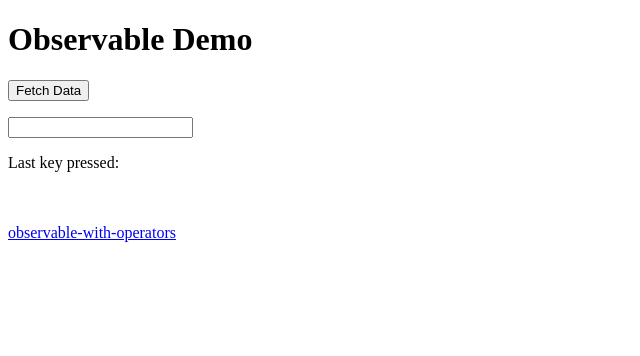
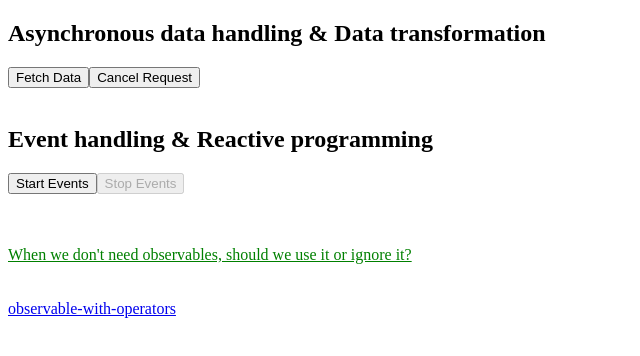
Before and after one commit to shahinzaman1o2/angular_jumpstart, an Angular app: page /observable-use-cases in a window 1280 px wide. Shown: the top 356 px of the page, without its empty margins (0-640 px from the left). Built offline with nearby package versions, Linux system fonts and the light colour scheme.

Commit message:
Added Advantages of Observables over Promises to ObservableUseCasesComponent

```diff
--- a/src/app/observable-use-cases/observable-use-cases.component.ts
+++ b/src/app/observable-use-cases/observable-use-cases.component.ts
@@ -1,80 +1,219 @@
-// Asynchronous data handling: In this example, we can create an observable that fetches data from a remote server asynchronously using the HttpClient service.
-// We subscribe to the observable and update the UI with the fetched data.
+//                  Observables
+// Observables are powerful data types that allows us -->
+// to handle asynchronous data streams  &  to model a variety of types of events
+// An observable can emit one or more values over time, and can also emit an error or a completion signal.
+// You can subscribe to an observable to receive these emitted values,
+// and we can also transform, filter, and combine observables to create more complex data streams.
+//----------------- **** ------------ **** ----------- **** ------------ **** ----------- **** ----------- **** -----------
+//             Use Cases of Observables
+// Use Case - 1: Asynchronous data handling --> In this example, we can create an observable that fetches data from a remote
+// server asynchronously using the HttpClient service. We subscribe to the observable and update the UI with the fetched data.
 
-// Event handling: We can create an observable that listens to events on a web page, such as a mouse click or a keyboard press, and performs an action based on the event.
-// In this example, we create an observable that listens to keyup events on an input field and updates a variable with the last pressed key.
+// Use Case - 2: Data transformation -->  We can create an observable that performs operations
+// on the data, such as filtering, mapping, and sorting, before sending it to the UI.
 
-// Reactive programming: We can create an observable that responds to changes in a data source, such as a form input field or a database, and updates the UI accordingly.
-// In this example, we create an observable that responds to changes in the input field and updates the UI with the last pressed key.
+// Use Case - 3: Event handling --> We can create an observable that listens to events on a
+// web page, such as a mouse click or a keyboard press, and performs an action based on the event.
 
-// Data transformation: We can create an observable that performs operations on the data, such as filtering, mapping, and sorting, before sending it to the UI.
-// In this example, we perform a map operation on the fetched data to extract the "title" property before updating the UI.
+// Use Case - 4: Reactive programming --> We can create an observable that responds to changes
+// in a data source, such as a form input field or a database, and updates the UI accordingly.
+//---------------------------------------------------------------------------------------------------------------------
+//             Advantages of Observables over Promises
+// Advantage - 1: Observables are lazy --> Observables do not execute the code inside them until a subscription is made,
+// which means that they don't start fetching data until the subscribe() method is called.
+// This can be useful in scenarios where you want to delay fetching data until a certain condition is met,
+// or where you want to fetch data on demand.
 
-import { Component, OnInit, OnDestroy } from '@angular/core';
-import { Observable, fromEvent, Subscription } from 'rxjs';
+// Advantage - 2: Observables support cancellation --> Unlike Promises, Observables can be canceled.
+// This means that you can stop the data stream at any time, which can help prevent memory leaks and improve performance.
+
+// Advantage - 3: Observables can handle multiple events --> Observables emit multiple events over time, while Promises only emit a single value.
+// This makes Observables more suited for scenarios where you want to stream real-time data or handle multiple HTTP requests.
+
+// Advantage - 4: Observables provide powerful operators
+// (which is discussed & implemented in the route [next route] - observable-with-operators) -->
+// Observables provide a wide range of operators that allow you to transform, filter, and manipulate data streams.
+// These operators can simplify complex data transformations and make it easier to work with asynchronous data streams.
+
+import { Component, OnDestroy } from '@angular/core';
 import { HttpClient } from '@angular/common/http';
-import { map, filter, debounceTime, distinctUntilChanged } from 'rxjs/operators';
+import { Observable, Subscription, delay } from 'rxjs';
+// import { catchError, map, tap, throwError } from 'rxjs';
 
 @Component({
   selector: 'app-observable-use-cases',
   template: `
-    <h1>Observable Demo</h1>
-    <button (click)="fetchData()">Fetch Data</button>
-    <ul>
+    <h2>Asynchronous data handling & Data transformation</h2>
+    <div *ngIf="isLoading">
+      Loading...
+    </div>
+    <ul *ngIf="!isLoading">
       <li *ngFor="let item of items">{{ item }}</li>
     </ul>
-    <input type="text" #input (keyup)="search(input.value)" />
-    <p>Last key pressed: {{ lastKeyPressed }}</p>
+    <button (click)="fetchData()">Fetch Data</button>
+    <button (click)="cancelRequest()">Cancel Request</button>
     <br><br>
+
+    <h2>Event handling & Reactive programming</h2>
+    <button (click)="startEvents()">Start Events</button>
+    <button (click)="stopEvents()" [disabled]="!eventsStarted">Stop Events</button>
+    <ul>
+      <li *ngFor="let event of events">{{ event }}</li>
+    </ul>
+
+    <br><br>
+    <a style="color: green" target="_blank"
+      href="https://docs.google.com/document/d/1ROdCefaJduy7A0FTDrBVjIg_d6R5Br1o60vxs0i1Z60/edit?usp=share_link"
+    >When we don't need observables, should we use it or ignore it?</a>
+    <br><br><br>
+
     <a routerLink="/observable-with-operators">observable-with-operators</a>
   `,
   styleUrls: ['./observable-use-cases.component.css']
 })
-export class ObservableUseCasesComponent implements OnInit, OnDestroy {
+export class ObservableUseCasesComponent implements OnDestroy {
+  isLoading = false;
   items: string[] = [];
-  lastKeyPressed: string = '';
-  dataSubscription!: Subscription;
-  searchSubscription!: Subscription;
+  dataSubscription: Subscription | undefined;
+  // dataSubscription: Subscription;
+  //--> must have a value of type `Subscription` -- can't be `undefined` or null initially -- (can't be `undefined` or null  at runtime)
+  // dataSubscription!: Subscription;     [non-null assertion operator `!`]
+  //--> must have a value of type `Subscription` -- can be `undefined` or null initially -- (can't be `undefined` or null at runtime)
+  // dataSubscription: Subscription | undefined;
+  //--> can have a value of type `Subscription` -- can be `undefined` or null initially -- (can't be `undefined` or null at runtime)
+
+  eventsStarted = false;
+  events: string[] = [];
+  eventSubscription: any;
 
   constructor(private http: HttpClient) { }
 
   ngOnInit() { }
 
-  // Asynchronous data handling:
-  // We can create an observable that fetches data from a remote server asynchronously using the HttpClient service.
-  fetchData() {
-    const data$: Observable<any[]> = this.http.get<any[]>('https://jsonplaceholder.typicode.com/todos');
+  // Use Case - 1: Asynchronous data handling -->
+  // Advantage - 1: Observables are lazy ---
+
+  fetchData(): void {
+    this.isLoading = true;
+
+    // Create an observable that fetches data from a remote server
+    const data$: Observable<any[]> = new Observable((observer) => {
+      // `new Observable` creates an instance of the `Observable` class, which is a constructor function for creating observable instances.
+      //    When you create an observable using `new Observable`, you are essentially defining a blueprint for the observable,
+      //    which specifies how the observable should behave when it is subscribed to, and how it should emit values to its subscribers.
+      //    Therefore, new Observable is called the Observable constructor because it constructs new observable instances based on the blueprint defined by the Observable class.
+
+      // Send an HTTP request to fetch the data
+      const subscription = this.http.get<any[]>('https://jsonplaceholder.typicode.com/todos').pipe(
+        delay(5000)
+      ).subscribe({  // `subscription` is of type `Subscription` because it is assigned the result of calling `subscribe` method on an observable returned by the `http.get` method.
+        next: (data) => {
+          // Use Case - 2: Data transformation -->
+          const transformedData = data.map((item) => item.title);
+          observer.next(transformedData);
+          observer.complete();
+        },
+        error: (err) => {
+          observer.error(err);
+        }
+      });
+      // because of the new Observable constructor, we could create a dedicated variable `subscription` of type Subscription
+      // using this subscription, we can implement the Advantage - 2: Observables support cancellation...
+
+      // Advantage - 2: Observables support cancellation ---
+      return () => {
+        subscription.unsubscribe();
+      };
+    });
+
+    // Subscribe to the observable to fetch the data and update the UI
     this.dataSubscription = data$.subscribe((data) => {
-      // Data transformation:
-      // We can create an observable that performs operations on the data, such as filtering, mapping, and sorting, before sending it to the UI.
-      this.items = data.map((item) => item.title);
+      this.isLoading = false;
+      this.items = data;
     });
   }
+  // Note: we used the Observable constructor -- new Observable((observer) => {}) -- to create an Observable that emits a stream of values,
+  //    and we use the observer to listen to those values and perform some action in response to them.
 
-  // Event handling and Reactive programming:
-  // We can create an observable that listens to events on a web page, such as a mouse click or a keyboard press, and performs an action based on the event.
-  search(query: string) {
-    // Create an observable that listens to keyup events on the input field
-    const search$: Observable<string> = fromEvent<KeyboardEvent>(document, 'keyup').pipe(
-      debounceTime(300), // debounce to limit the number of API calls
-      map((event) => (event.target as HTMLInputElement).value),
-      filter((text) => text.length >= 3), // filter to ignore short queries
-      distinctUntilChanged() // filter to ignore duplicate queries
-    );
-    // Subscribe to the search observable to update the lastKeyPressed property
-    // and potentially make an API call based on the query
-    this.searchSubscription = search$.subscribe((text) => {
-      this.lastKeyPressed = text;
-      // Make API call here based on the query
-    });
+  // note: the unsubscribe() method is available on the Subscription object   Subscription --> unsubscribe()
+  //       the subscribe() method is available on the Observable object       Observable --> subscribe()
+
+  // In simpler syntax of Observable instead of new `Observable()` constructor
+  //    we can't implement the Advantage - 2: Observables support cancellation
+  //    because here we can't use the Observable Subscription anywhere else in the data$ (Observable)
+  //    which is needed to implement unsubscribe() from the Subscription of the data$ (Observable)
+  //    for implementing the Advantage - 2: Observables support cancellation inside of the data$ Observable
+  //----------------------------------------------------------------------------------------------------
+  // fetchData(): void {
+  //   this.isLoading = true;
+
+  //   const data$: Observable<any[]> = this.http.get<any[]>('https://jsonplaceholder.typicode.com/todos').pipe(
+  //     delay(5000),
+  //     map(data => data.map(item => item.title)),
+  //     tap(() => this.isLoading = false),
+  //     catchError(error => {
+  //       this.isLoading = false;
+  //       return throwError(error);
+  //     })
+  //   );
+
+  //   this.dataSubscription = data$.subscribe({
+  //     next: (data) => {
+  //       this.items = data;
+  //     },
+  //     error: (error) => {
+  //       console.error(error);
+  //     }
+  //   });
+  // }
+
+  // cancellation from the UI to visually relate to the Advantage - 2: Observables support cancellation
+  cancelRequest(): void {
+    // Cancel the data stream if it's currently running
+    if (this.dataSubscription) {
+      this.dataSubscription.unsubscribe();
+      this.isLoading = false;
+    }
   }
 
-  ngOnDestroy() {
+  // because we did the unsubscribe inside of the Observable, it's not necessary to implement unsubscribe in the ngOnDestroy (executes on the component destroy)
+  // it's also a good practice to to implement unsubscribe in the ngOnDestroy to Clean up any remaining subscriptions to prevent memory leaks
+  ngOnDestroy(): void {
+    // Clean up any remaining subscriptions to prevent memory leaks
     if (this.dataSubscription) {
       this.dataSubscription.unsubscribe();
     }
-    if (this.searchSubscription) {
-      this.searchSubscription.unsubscribe();
-    }
   }
+
+  // Use Case - 3 & 4: Event handling & Reactive programming -->
+  // Advantage - 3: Observables can handle multiple events ---
+
+  startEvents() {
+    const event$: Observable<number> = new Observable((observer) => {
+      let count = 0;
+      const intervalId = setInterval(() => {
+        observer.next(count); // emit an event with a value
+        count++;
+      }, 1000);
+
+      return () => {
+        clearInterval(intervalId); // clean up after the Observable completes
+      };
+    });
+    // This cleanup function is called automatically by the Observable when the observer unsubscribes or when the Observable completes.
+
+    this.eventSubscription = event$.subscribe((event) => {
+      this.events.push(`Event ${event}`); // add the event to the list of events
+    });
+
+    this.eventsStarted = true;
+  }
+  // Note: we used the Observable constructor -- new Observable((observer) => {}) -- to create an Observable that emits a stream of values,
+  //    and we use the observer to listen to those values and perform some action in response to them.
+
+  stopEvents() {
+    this.eventSubscription.unsubscribe(); // cancel the eventSubscription to stop the events
+    this.eventsStarted = false;
+  }
+
 }
```
